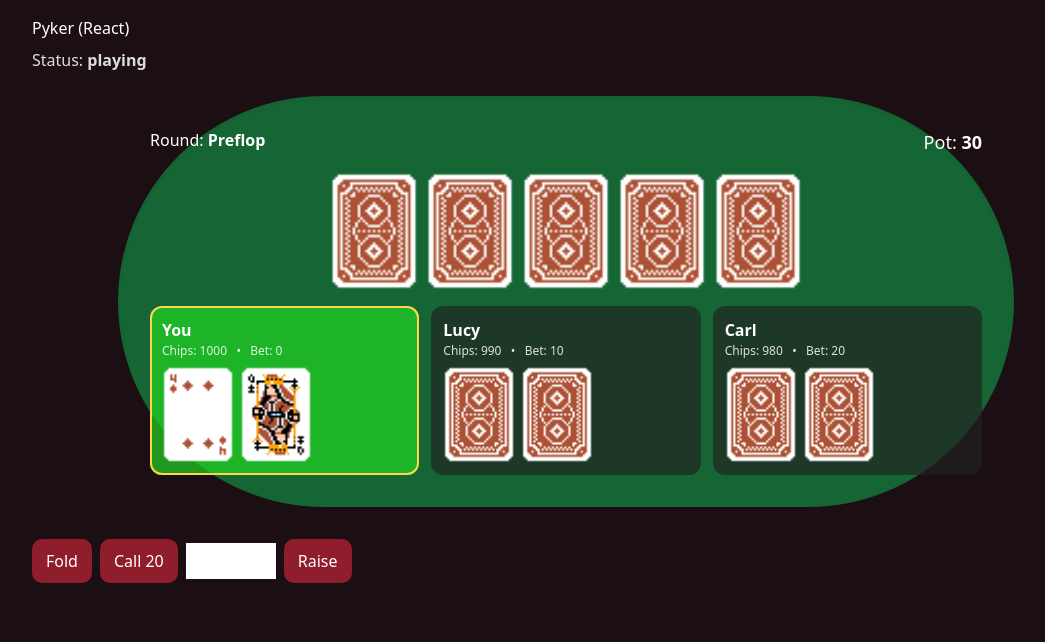
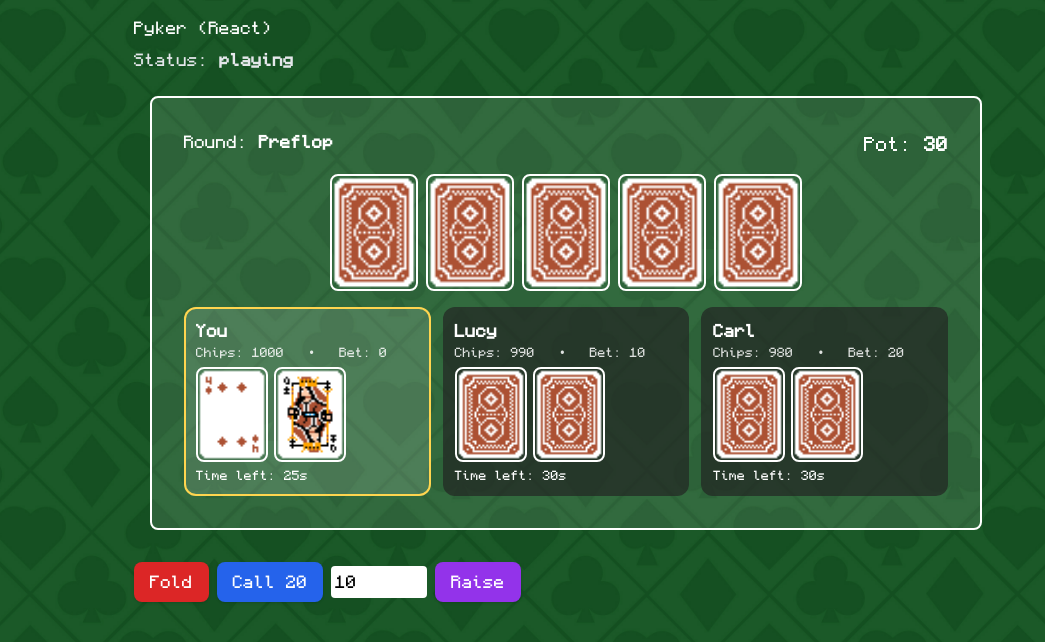
Before and after one commit to fjrmhri/Simple-Poker-Game, a React (Create React App) app: page / in a window 1280 px wide. Shown: the top 642 px of the page, without its empty margins (74-1119 px from the left). Built offline with nearby package versions, Linux system fonts and the light colour scheme.

Commit message:
feat: enhance game ui with timers and effects

```diff
--- a/src/App.js
+++ b/src/App.js
@@ -1,5 +1,5 @@
 // src/App.js
-import React, { useCallback, useEffect } from "react";
+import React, { useCallback, useEffect, useRef } from "react";
 import usePokerEngine from "./hooks/usePokerEngine";
 import PokerTable from "./components/PokerTable";
 import ActionBar from "./components/ActionBar";
@@ -22,8 +22,11 @@ export default function App() {
   ]);
 
   const playDeal = useSound("/sounds/card.mp3");
-  const playAction = useSound("/sounds/action.mp3");
+  const playFx = useSound("/sounds/minecraft_level_up.mp3");
   const playWin = useSound("/sounds/win.mp3");
+
+  const prevCommunity = useRef(state.community.length);
+  const prevPot = useRef(pot);
 
   useEffect(() => {
     if (state.round === "Preflop" && state.community.length === 0) {
@@ -37,32 +40,43 @@ export default function App() {
     }
   }, [status, playWin]);
 
+  useEffect(() => {
+    if (prevCommunity.current < state.community.length && state.community.length > 0) {
+      playFx();
+    }
+    prevCommunity.current = state.community.length;
+  }, [state.community.length, playFx]);
+
+  useEffect(() => {
+    if (prevPot.current !== pot) {
+      playFx();
+      prevPot.current = pot;
+    }
+  }, [pot, playFx]);
+
   const handleAction = useCallback(
     (action, amount) => {
-      playAction();
       rawHandleAction(action, amount);
     },
-    [rawHandleAction, playAction]
+    [rawHandleAction]
   );
 
   return (
-    <div style={{ minHeight: "100vh", background: "#1c0f14" }}>
-      <div style={{ maxWidth: 1100, margin: "0 auto", padding: 16 }}>
-        <h1 style={{ color: "white", marginBottom: 8 }}>Pyker (React)</h1>
-        <div style={{ color: "#ddd", marginBottom: 8 }}>
+    <div className="min-h-screen">
+      <div className="max-w-4xl mx-auto p-4">
+        <h1 className="text-white mb-2">Pyker (React)</h1>
+        <div className="text-gray-200 mb-2">
           Status: <b>{status}</b>
         </div>
 
         <PokerTable state={state} pot={pot} winners={winners} />
 
-        {/* Hanya tampilkan action bar kalau giliran kamu dan game belum showdown */}
         {state.currentPlayer === 0 &&
           status === "playing" &&
           !state.players[0].folded && (
             <ActionBar actions={availableActions} onAction={handleAction} />
           )}
 
-        {/* Tombol New Hand saat showdown/ended */}
         {status !== "playing" && winners.length > 0 && (
           <WinnerModal
             winners={winners.map((i) => state.players[i].name)}
@@ -70,18 +84,6 @@ export default function App() {
           />
         )}
       </div>
-
-      <style>{`
-        .btn {
-          padding: 10px 14px;
-          border-radius: 10px;
-          border: none;
-          background: #8f1d2c;
-          color: white;
-          cursor: pointer;
-        }
-        .btn:hover { filter: brightness(1.1); }
-      `}</style>
     </div>
   );
 }
--- a/src/components/ActionBar.jsx
+++ b/src/components/ActionBar.jsx
@@ -12,21 +12,28 @@ export default function ActionBar({ actions, onAction }) {
   const fold = actions.find((a) => a.type === "fold");
 
   return (
-    <div
-      style={{ marginTop: 16, display: "flex", gap: 8, alignItems: "center" }}
-    >
+    <div className="mt-4 flex gap-2 items-center">
       {fold && (
-        <button onClick={() => onAction("fold")} className="btn">
+        <button
+          onClick={() => onAction("fold")}
+          className="px-4 py-2 bg-red-600 hover:bg-red-700 rounded-lg shadow transition transform hover:scale-105"
+        >
           Fold
         </button>
       )}
       {check && (
-        <button onClick={() => onAction("check")} className="btn">
+        <button
+          onClick={() => onAction("check")}
+          className="px-4 py-2 bg-green-600 hover:bg-green-700 rounded-lg shadow transition transform hover:scale-105"
+        >
           Check
         </button>
       )}
       {call && (
-        <button onClick={() => onAction("call")} className="btn">
+        <button
+          onClick={() => onAction("call")}
+          className="px-4 py-2 bg-blue-600 hover:bg-blue-700 rounded-lg shadow transition transform hover:scale-105"
+        >
           Call {call.amount}
         </button>
       )}
@@ -38,24 +45,16 @@ export default function ActionBar({ actions, onAction }) {
             min={hasBet.min ?? 1}
             max={hasBet.max ?? 9999}
             onChange={(e) => setAmount(parseInt(e.target.value || "0", 10))}
-            style={{ width: 90, padding: 6 }}
+            className="w-24 p-1 rounded text-black"
           />
-          <button onClick={() => onAction("bet", amount)} className="btn">
+          <button
+            onClick={() => onAction("bet", amount)}
+            className="px-4 py-2 bg-purple-600 hover:bg-purple-700 rounded-lg shadow transition transform hover:scale-105"
+          >
             {check ? "Bet" : "Raise"}
           </button>
         </>
       )}
-      <style>{`
-        .btn {
-          padding: 8px 12px;
-          border-radius: 8px;
-          border: none;
-          background: #8f1d2c;
-          color: white;
-          cursor: pointer;
-        }
-        .btn:hover { filter: brightness(1.1); }
-      `}</style>
     </div>
   );
 }
--- a/src/components/ActionPanel.js
+++ b/src/components/ActionPanel.js
@@ -30,7 +30,7 @@ export default function ActionPanel({
                 />
                 <button
                   onClick={() => handleAction(act, betAmount, range)}
-                  className="px-4 py-2 bg-blue-600 rounded-lg hover:bg-blue-700"
+                  className="px-4 py-2 bg-blue-600 rounded-lg hover:bg-blue-700 shadow transition transform hover:scale-105"
                 >
                   Bet/Raise
                 </button>
@@ -42,7 +42,7 @@ export default function ActionPanel({
             <button
               key={idx}
               onClick={() => handleAction(action)}
-              className={`px-4 py-2 rounded-lg ${
+              className={`px-4 py-2 rounded-lg shadow transition transform hover:scale-105 ${
                 action === Action.Fold
                   ? "bg-red-600 hover:bg-red-700"
                   : "bg-green-600 hover:bg-green-700"
--- a/src/components/CardImg.jsx
+++ b/src/components/CardImg.jsx
@@ -17,7 +17,12 @@ export default function CardImg({ card, w = 72 }) {
       transition={{ duration: 0.3 }}
       src={imgSrc(card)}
       alt={card?.back ? "Back" : `${card?.rank ?? "?"}${card?.suit ?? ""}`}
-      style={{ width: w, height: "auto", borderRadius: 8 }}
+      style={{
+        width: w,
+        height: "auto",
+        borderRadius: 8,
+        border: "2px solid white",
+      }}
     />
   );
 }
--- a/src/components/PlayerSeat.jsx
+++ b/src/components/PlayerSeat.jsx
@@ -1,22 +1,41 @@
 // src/components/PlayerSeat.jsx
-import React from "react";
+import React, { useEffect, useState } from "react";
 import CardImg from "./CardImg";
+import { getHandName } from "../core/handEvaluator";
 
 export default function PlayerSeat({
   player,
+  community = [],
   isYou = false,
   isTurn = false,
   reveal = false,
 }) {
   const showFace = isYou || reveal;
   const [c1, c2] = player.hand || [];
+  const [timeLeft, setTimeLeft] = useState(30);
+
+  useEffect(() => {
+    if (!isTurn) {
+      setTimeLeft(30);
+      return;
+    }
+    setTimeLeft(30);
+    const id = setInterval(() => {
+      setTimeLeft((t) => (t > 0 ? t - 1 : 0));
+    }, 1000);
+    return () => clearInterval(id);
+  }, [isTurn]);
+
+  const comboName = showFace
+    ? getHandName(player.hand || [], community || [])
+    : "";
   return (
     <div
       style={{
         padding: 12,
         minWidth: 220,
         borderRadius: 12,
-        background: isTurn ? "#2d2a" : "#222a",
+        background: isTurn ? "#ffffff22" : "#222a",
         color: "white",
         boxShadow: isTurn ? "0 0 0 2px #ffd54f inset" : "none",
       }}
@@ -31,6 +50,10 @@ export default function PlayerSeat({
         <CardImg card={showFace ? c1 : { back: true }} />
         <CardImg card={showFace ? c2 : { back: true }} />
       </div>
+      {showFace && (
+        <div style={{ marginTop: 4, fontSize: 12 }}>{comboName}</div>
+      )}
+      <div style={{ marginTop: 4, fontSize: 12 }}>Time left: {timeLeft}s</div>
     </div>
   );
 }
--- a/src/components/PokerTable.jsx
+++ b/src/components/PokerTable.jsx
@@ -11,7 +11,7 @@ export default function PokerTable({ state, pot, winners }) {
 
   return (
     <div className="p-4 text-white">
-      <div className="relative mx-auto max-w-4xl bg-green-800 rounded-full p-8 shadow-inner">
+      <div className="relative mx-auto max-w-4xl border-2 border-white rounded-lg p-8 bg-white/10">
         <div className="flex justify-between">
           <div>
             Round: <b>{round}</b>
@@ -29,11 +29,15 @@ export default function PokerTable({ state, pot, winners }) {
         </div>
 
         {/* Players grid */}
-        <div className="grid gap-3" style={{ gridTemplateColumns: "repeat(auto-fit, minmax(230px,1fr))" }}>
+        <div
+          className="grid gap-3"
+          style={{ gridTemplateColumns: "repeat(auto-fit, minmax(230px,1fr))" }}
+        >
           {players.map((p, i) => (
             <PlayerSeat
               key={i}
               player={p}
+              community={community}
               isYou={i === 0}
               isTurn={i === currentPlayer && round !== "Showdown" && !p.folded}
               reveal={revealEveryone}
--- a/src/core/handEvaluator.js
+++ b/src/core/handEvaluator.js
@@ -113,6 +113,30 @@ export function evaluateHandPublic(cards) {
   return handRank(cards.map(toInternal));
 }
 
+const handNames = [
+  "High Card",
+  "One Pair",
+  "Two Pair",
+  "Three of a Kind",
+  "Straight",
+  "Flush",
+  "Full House",
+  "Four of a Kind",
+  "Straight Flush",
+];
+
+export function getHandName(hand, community) {
+  const all = [...hand, ...community];
+  if (all.length < 5) return "";
+  const combos = combinations(all, 5);
+  let best = null;
+  for (const combo of combos) {
+    const rank = handRank(combo.map(toInternal));
+    if (!best || compareHands(rank, best) > 0) best = rank;
+  }
+  return handNames[best.rankValue];
+}
+
 export function getWinners(players, community) {
   const communityCards = community.map(toInternal);
   let bestRank = null;
--- a/src/index.css
+++ b/src/index.css
@@ -3,6 +3,18 @@
 @tailwind components;
 @tailwind utilities;
 
+@font-face {
+  font-family: "Monocraft";
+  src: url("/fonts/Monocraft.ttf") format("truetype"),
+    url("/fonts/Monocraft.otf") format("opentype");
+  font-weight: normal;
+  font-style: normal;
+}
+
 body {
-  @apply bg-green-900 text-white font-sans;
+  @apply text-white;
+  font-family: "Monocraft", monospace;
+  background-image: url("/assets/background.jpg");
+  background-size: cover;
+  background-position: center;
 }
```
